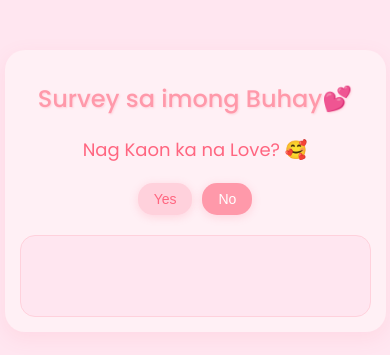
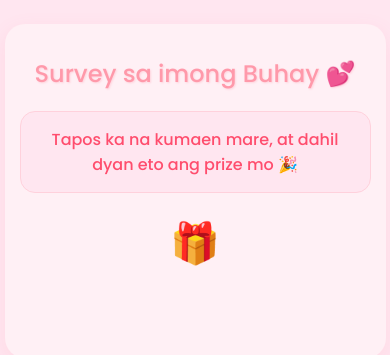
Before and after one commit to MarkKheanViari/qna-pwa, a plain HTML site: page index.html in a window 390 px wide. Shown: the part 231-586 px from the top of the page. Drawn offline with Linux system fonts and the light colour scheme.

Commit message:
Add poppers effect after gift box click

```diff
--- a/app.js
+++ b/app.js
@@ -1,71 +1,31 @@
-// State variables
-let currentStep = 1;
-let yesButtonSize = 16;
-let noClickCount = 0;
+// DOM elements
+const giftBox = document.getElementById('giftBox');
+const prizeBox = document.getElementById('prize');
+const poppersContainer = document.getElementById('poppers');
 
-// DOM elements
-const questionBox = document.getElementById('question');
-const messageBox = document.getElementById('message');
-const yesBtn = document.getElementById('yesBtn');
-const noBtn = document.getElementById('noBtn');
+// Function to handle gift box click
+function openGift() {
+  // Hide the gift box
+  giftBox.classList.add('hidden');
 
-// Questions
-const questions = {
-  1: "Nag Kaon ka na Love? 🥰",
-  2: "Kumain ka na! 🍽️",
-  3: "Kakain o Kakain?? 😚"
-};
+  // Reveal the prize
+  prizeBox.textContent = '🫰';
+  prizeBox.classList.add('reveal');
 
-// Messages for "No" responses
-const noMessages = {
-  1: "Bakit hindi pa? 🥺",
-  2: "Isa! 😤",
-  3: "Please ❤️"
-};
-
-// Initialize the app
-function init() {
-  updateQuestion();
+  // Trigger poppers effect
+  poppersContainer.classList.add('active');
+  createPoppers();
 }
 
-function updateQuestion() {
-  questionBox.textContent = questions[currentStep];
-  messageBox.textContent = '';
-  yesBtn.style.display = 'inline-block';
-  noBtn.style.display = noClickCount < 10 ? 'inline-block' : 'none';
-  if (noClickCount >= 10) {
-    messageBox.textContent = 'Wala kang no choice! 😜';
+// Function to create popper particles
+function createPoppers() {
+  const numPoppers = 30; // Number of popper particles
+  for (let i = 0; i < numPoppers; i++) {
+    const popper = document.createElement('div');
+    popper.classList.add('popper');
+    // Randomize position and animation delay
+    popper.style.left = `${Math.random() * 100}%`;
+    popper.style.animationDelay = `${Math.random() * 0.5}s`;
+    poppersContainer.appendChild(popper);
   }
 }
-
-function handleYes() {
-  messageBox.textContent = 'Yeheyyy! Good job, Love! 🎉';
-  yesBtn.style.display = 'none';
-  noBtn.style.display = 'none';
-  questionBox.textContent = '';
-  currentStep = 1;
-  yesButtonSize = 16;
-  noClickCount = 0;
-  yesBtn.style.fontSize = `${yesButtonSize}px`;
-}
-
-
-function handleNo() {
-  noClickCount++;
-  if (currentStep < 3) {
-    currentStep++;
-    messageBox.textContent = noMessages[currentStep - 1];
-  } else {
-    messageBox.textContent = noMessages[3];
-  }
-  yesButtonSize += 5;
-  yesBtn.style.fontSize = `${yesButtonSize}px`;
-  if (noClickCount >= 10) {
-    noBtn.style.display = 'none';
-    messageBox.textContent = 'Wala kang no choice! 😜';
-  }
-  updateQuestion();
-}
-
-// Start the app
-init();
--- a/index.html
+++ b/index.html
@@ -17,13 +17,11 @@
 </head>
 <body>
   <div class="container">
-    <h1>Survey sa imong Buhay💕</h1>
-    <div id="question" class="question-box"></div>
-    <div id="buttons">
-      <button id="yesBtn" onclick="handleYes()">Yes</button>
-      <button id="noBtn" onclick="handleNo()">No</button>
-    </div>
-    <div id="message" class="message-box"></div>
+    <h1>Survey sa imong Buhay 💕</h1>
+    <div class="message-box">Tapos ka na kumaen mare, at dahil dyan eto ang prize mo 🎉</div>
+    <div class="gift-box" id="giftBox" onclick="openGift()">🎁</div>
+    <div id="prize" class="prize-box"></div>
+    <div class="poppers" id="poppers"></div>
   </div>
   <script src="app.js"></script>
   <script>
--- a/styles.css
+++ b/styles.css
@@ -8,6 +8,7 @@ body {
     justify-content: center;
     align-items: center;
     min-height: 100vh;
+    overflow: hidden; /* Prevent scrollbars from poppers */
   }
 
   .container {
@@ -18,6 +19,7 @@ body {
     border-radius: 20px;
     box-shadow: 0 6px 20px rgba(255, 102, 128, 0.1); /* Pinkish shadow */
     text-align: center;
+    position: relative;
   }
 
   h1 {
@@ -28,60 +30,86 @@ body {
     text-shadow: 1px 1px 2px rgba(255, 102, 128, 0.2); /* Subtle pink shadow */
   }
 
-  .question-box {
+  .message-box {
     margin: 20px 0;
-    font-size: 22px;
-    color: #ff6680;
-    font-weight: 400;
-  }
-
-  #buttons {
-    display: flex;
-    justify-content: center;
-    gap: 15px;
-  }
-
-  button {
-    padding: 10px 25px;
-    font-size: 16px;
-    font-weight: 500;
-    cursor: pointer;
-    border: none;
-    border-radius: 15px; /* More rounded buttons */
-    transition: all 0.3s ease;
-    box-shadow: 0 2px 10px rgba(255, 102, 128, 0.2); /* Pink shadow */
-  }
-
-  #yesBtn {
-    background-color: #ffd1dc; /* Light pink */
-    color: #ff6680;
-  }
-
-  #yesBtn:hover {
-    background-color: #ffb3c1;
-    transform: scale(1.1); /* Bigger scale on hover */
-  }
-
-  #noBtn {
-    background-color: #ff99aa;
-    color: #ffffff;
-  }
-
-  #noBtn:hover {
-    background-color: #ff8091;
-    transform: scale(1.1);
-  }
-
-  .message-box {
-    margin-top: 20px;
     padding: 15px;
     background-color: #ffe6f0;
     border-radius: 15px;
-    min-height: 50px;
     font-size: 20px;
     color: #ff4d6d; /* Brighter pink for messages */
     font-weight: 500;
     border: 1px solid #ffd1dc; /* Subtle border */
+  }
+
+  .gift-box {
+    font-size: 50px;
+    cursor: pointer;
+    margin: 20px 0;
+    transition: transform 0.3s ease, opacity 0.3s ease;
+  }
+
+  .gift-box:hover {
+    transform: scale(1.1); /* Slight bounce effect on hover */
+  }
+
+  .gift-box.hidden {
+    opacity: 0;
+    pointer-events: none; /* Prevent further clicks */
+  }
+
+  .prize-box {
+    margin-top: 20px;
+    font-size: 60px;
+    min-height: 60px;
+    opacity: 0;
+    transition: opacity 0.5s ease;
+  }
+
+  .prize-box.reveal {
+    opacity: 1;
+  }
+
+  /* Poppers effect */
+  .poppers {
+    position: absolute;
+    top: 0;
+    left: 0;
+    width: 100%;
+    height: 100%;
+    pointer-events: none; /* Prevent interaction with poppers */
+    opacity: 0;
+  }
+
+  .poppers.active {
+    opacity: 1;
+  }
+
+  .popper {
+    position: absolute;
+    width: 10px;
+    height: 10px;
+    background-color: #ff6680; /* Pink popper */
+    border-radius: 50%;
+    animation: popper-fall 2s ease-out forwards;
+  }
+
+  .popper:nth-child(odd) {
+    background-color: #ff99aa; /* Lighter pink for variety */
+  }
+
+  .popper:nth-child(3n) {
+    background-color: #ffd1dc; /* Even lighter pink */
+  }
+
+  @keyframes popper-fall {
+    0% {
+      transform: translateY(-50px) rotate(0deg);
+      opacity: 1;
+    }
+    100% {
+      transform: translateY(100vh) rotate(360deg);
+      opacity: 0;
+    }
   }
 
   @media (max-width: 600px) {
@@ -92,18 +120,14 @@ body {
     h1 {
       font-size: 24px;
     }
-
-    .question-box {
-      font-size: 18px;
-    }
-    button {
-      padding: 8px 16px;
-      font-size: 14px;
-    }
     .message-box {
       font-size: 16px;
     }
-    #buttons {
-      gap: 10px;
+    .gift-box {
+      font-size: 40px;
+    }
+    .prize-box {
+      font-size: 50px;
+      min-height: 50px;
     }
   }
--- a/sw.js
+++ b/sw.js
@@ -15,7 +15,6 @@ self.addEventListener('install', event => {
   );
 });
 
-
 self.addEventListener('fetch', event => {
   event.respondWith(
     caches.match(event.request)
```
Also changed, not shown: manifest.json.
